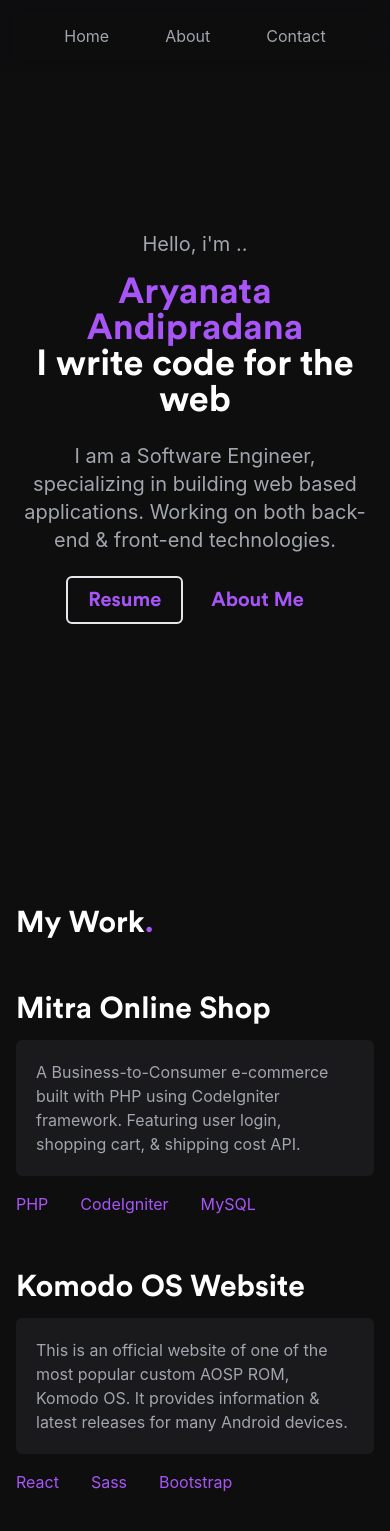
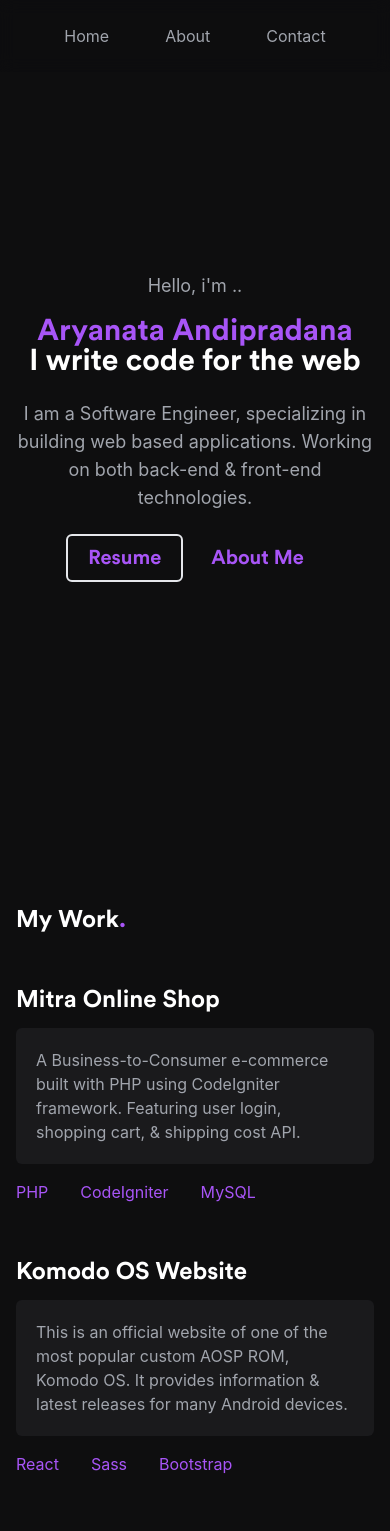
Before and after one commit to aryanataandi/aryanataandi-next, a Next.js app: page / in a window 390 px wide. Shown: the top 1531 px of the page. Built offline with nearby package versions, Linux system fonts and the light colour scheme.

Commit message:
change font size

```diff
--- a/pages/404.js
+++ b/pages/404.js
@@ -4,8 +4,8 @@ export default function Custom404() {
   return (
     <section className="min-h-screen flex">
       <div className="m-auto text-center">
-        <h1 className="text-8xl mb-8">Oops!</h1>
-        <p className="text-body text-secondary mb-8">
+        <h1 className="text-6xl md:text-8xl mb-8">Oops!</h1>
+        <p className="text-xl md:text-body text-secondary mb-8">
           Nothing here, are you lost? Need a hand? <br />- error code 404
         </p>
         <Link href="/">
--- a/styles/globals.css
+++ b/styles/globals.css
@@ -51,11 +51,11 @@
   }
 
   h1 {
-    @apply text-4xl sm:text-4xl md:text-5xl xl:text-6xl;
+    @apply text-3xl sm:text-4xl md:text-5xl xl:text-6xl;
   }
 
   h2 {
-    @apply text-3xl sm:text-3xl md:text-4xl;
+    @apply text-2xl sm:text-3xl md:text-4xl;
   }
 
   p {
@@ -79,7 +79,7 @@
   }
 
   .text-body {
-    @apply text-xl md:text-2xl;
+    @apply text-lg md:text-2xl;
   }
 
   .icon svg {
```
